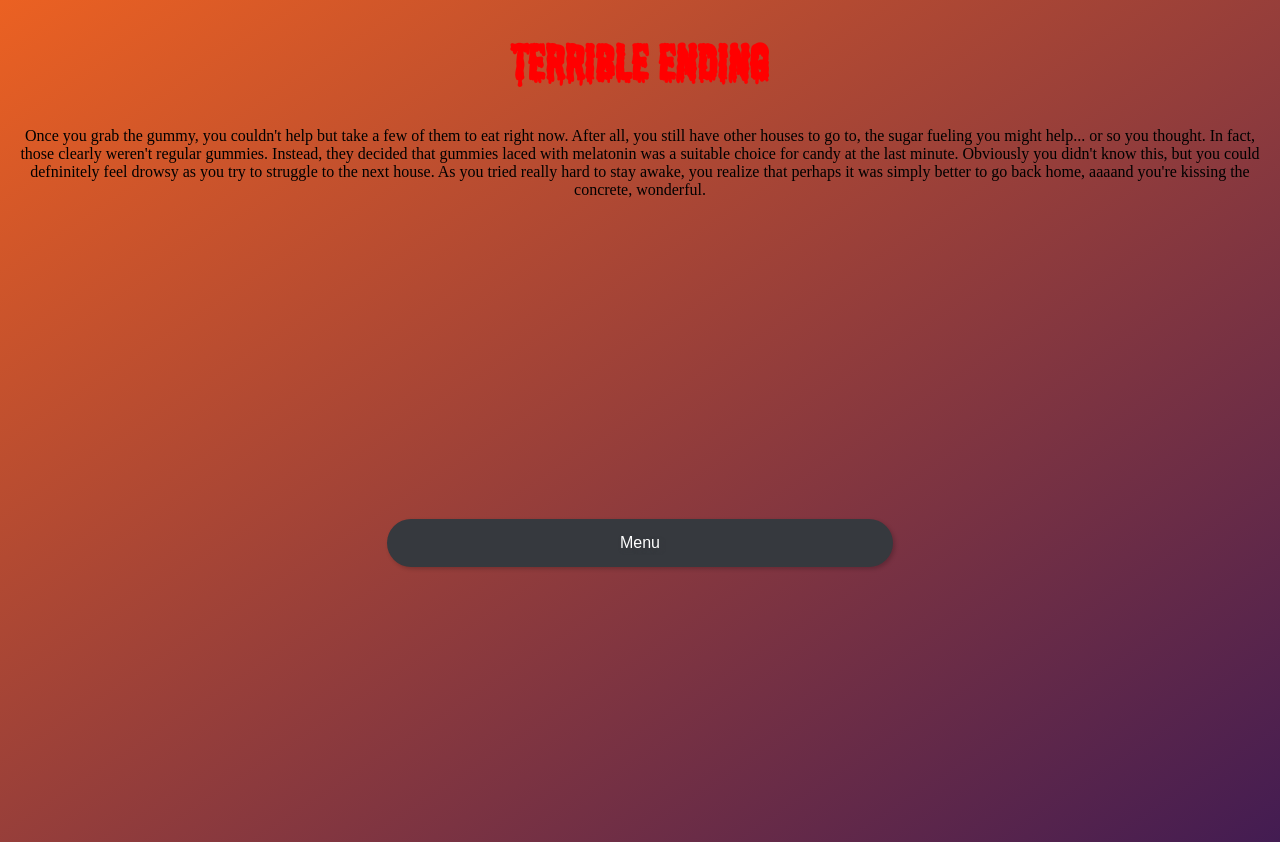
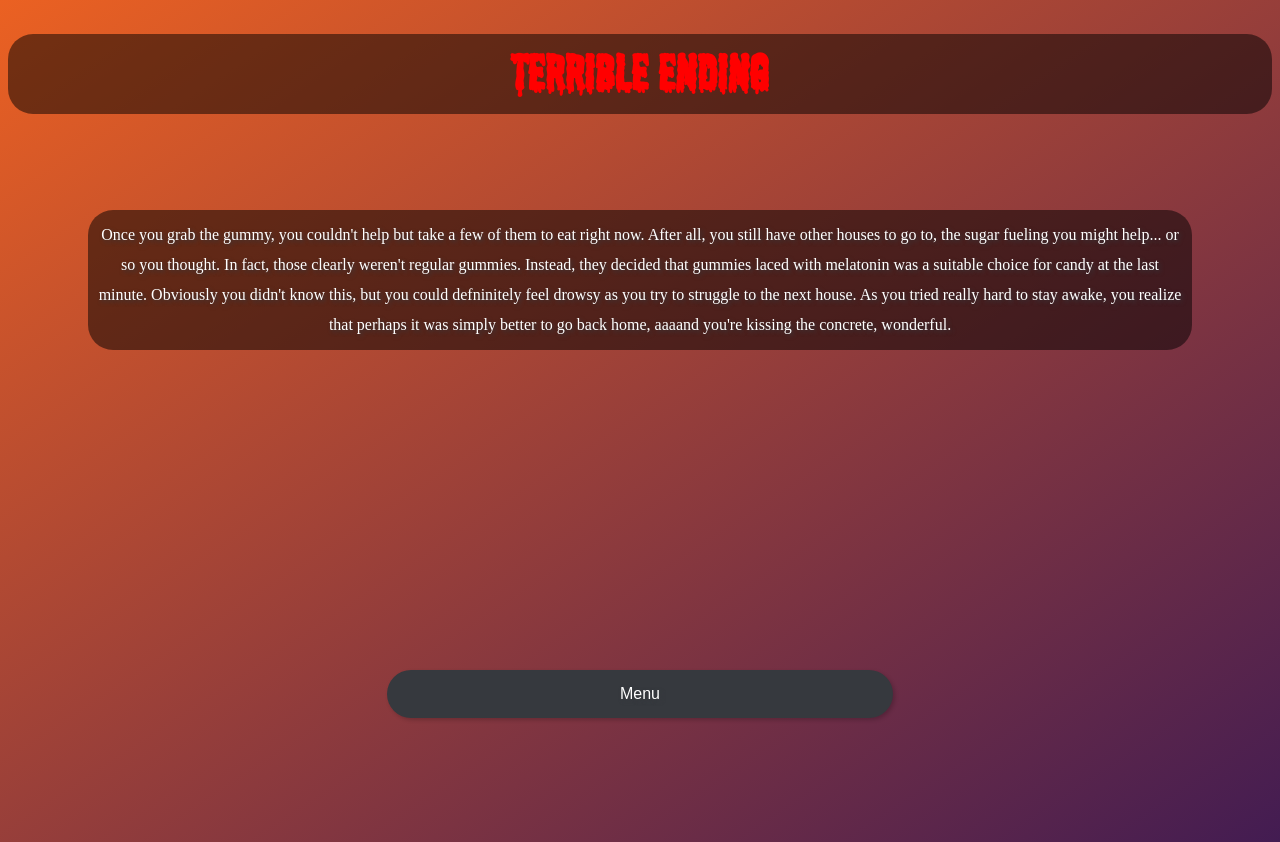
Before and after one commit to MonoToneMoe/Group-CYOA-with-Styles, a plain HTML site: page pages/Melatonin.html in a window 1280 px wide. Drawn offline with Linux system fonts and the light colour scheme.

Commit message:
run down

```diff
--- a/pages/Melatonin.html
+++ b/pages/Melatonin.html
@@ -7,8 +7,8 @@
     <link rel="stylesheet" href="../styles/styles.css">
 </head>
 <body class="center">
-    <h1>Terrible Ending</h1>
-    <p>Once you grab the gummy, you couldn't help but take a few of them to eat right now. After all, you still have other houses to go to, the sugar fueling you might help...
+    <h1 class="storyTxt">Terrible Ending</h1>
+    <p class="storyTxt white storyMargin">Once you grab the gummy, you couldn't help but take a few of them to eat right now. After all, you still have other houses to go to, the sugar fueling you might help...
     or so you thought. In fact, those clearly weren't regular gummies. Instead, they decided that gummies laced with melatonin was a suitable choice for candy at the last minute. Obviously you didn't know this, but you could defninitely feel drowsy as you try to struggle to the next house. As you tried really hard to stay awake, you realize that perhaps it was simply better to go back home,
     aaaand you're kissing the concrete, wonderful.</p>
     <div class="link">
```
Also changed, not shown: pages/NoCandy.html (+2 -2 lines).
